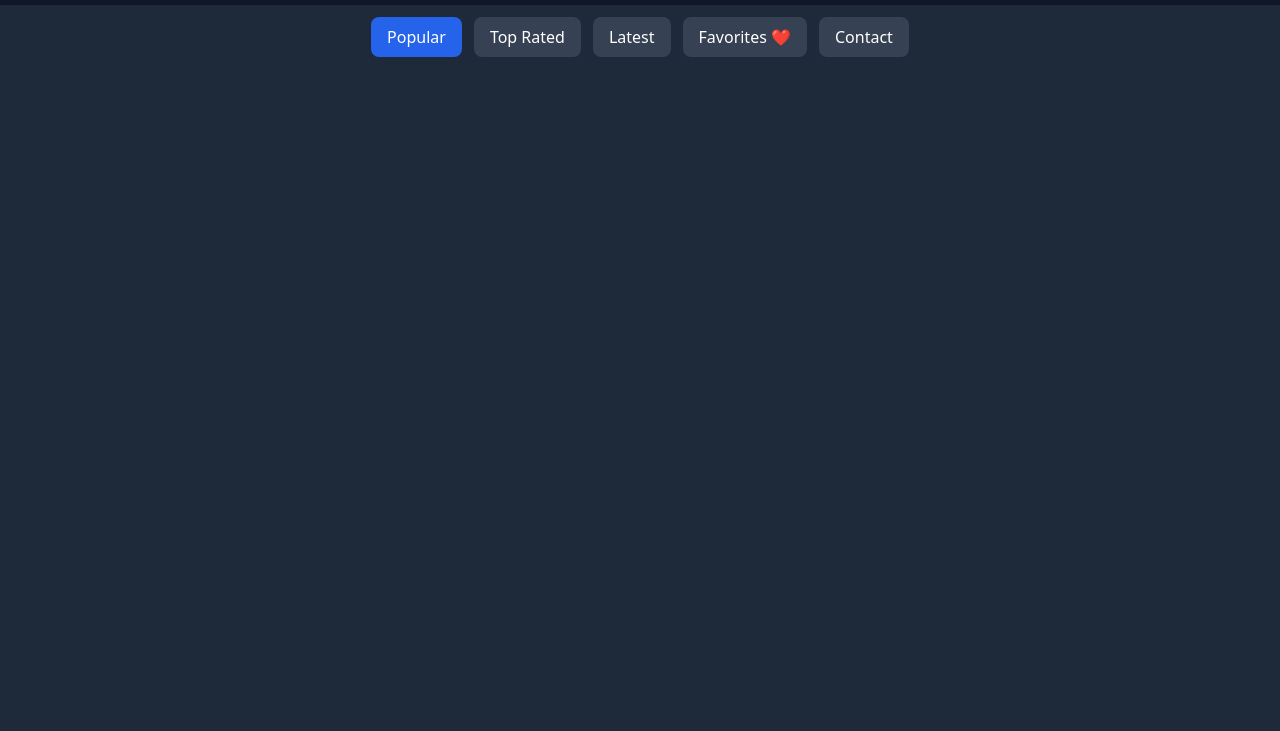
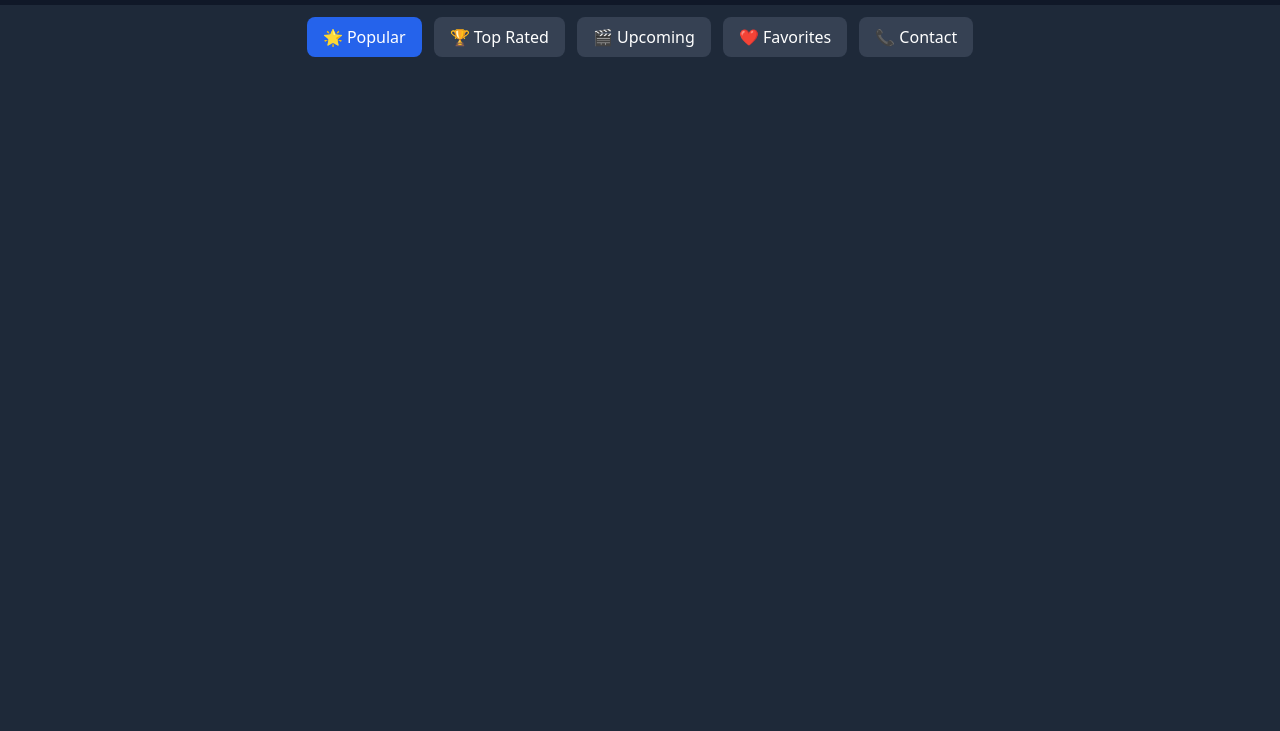
Before and after one commit to Bunsamnang/web_II_final_project, a plain HTML site: page index.html in a window 1280 px wide. Shown: the part 69-800 px from the top of the page. Drawn offline with nearby package versions, Linux system fonts and the light colour scheme; no server answers.

Commit message:
add emoji and change latest to upcoming

```diff
--- a/index.html
+++ b/index.html
@@ -24,13 +24,13 @@
       >
 
       <!-- Search bar -->
-      <div class="relative w-full w-40 sm:w-72 flex gap-2">
+      <div class="relative w-full sm:w-72 flex gap-2">
         <!-- Input with search icon inside -->
         <input
           id="searchInput"
           type="text"
           placeholder="Search movies..."
-          class=":w-full bg-gray-800 text-white placeholder-gray-400 border border-gray-700 rounded-md px-2 py-2 focus:outline-none focus:ring-1 focus:ring-blue-500"
+          class="flex-1 sm:flex-none bg-gray-800 text-white placeholder-gray-400 border border-gray-700 rounded-md px-2 py-2 focus:outline-none focus:ring-1 focus:ring-blue-500"
         />
         <!-- Search icon -->
         <button
@@ -49,32 +49,33 @@
         class="nav-btn bg-gray-700 hover:bg-gray-600 px-4 py-2 rounded-lg font-medium transition"
         data-category="popular"
       >
-        Popular
+        🌟 Popular
       </button>
       <button
         class="nav-btn bg-gray-700 hover:bg-gray-600 px-4 py-2 rounded-lg font-medium transition"
         data-category="top_rated"
       >
-        Top Rated
+        🏆 Top Rated
       </button>
       <button
         class="nav-btn bg-gray-700 hover:bg-gray-600 px-4 py-2 rounded-lg font-medium transition"
         data-category="upcoming"
       >
-        Latest
+        🎬 Upcoming
       </button>
       <button
         id="favorites"
         class="nav-btn bg-gray-700 hover:bg-gray-600 px-4 py-2 rounded-lg font-medium transition"
       >
-        Favorites ❤️
+        ❤️ Favorites
       </button>
 
       <a
         href="contact.html"
         class="bg-gray-700 hover:bg-gray-600 px-4 py-2 rounded-lg font-medium transition"
-        >Contact</a
       >
+        📞 Contact
+      </a>
     </nav>
 
     <main class="p-4">
```
